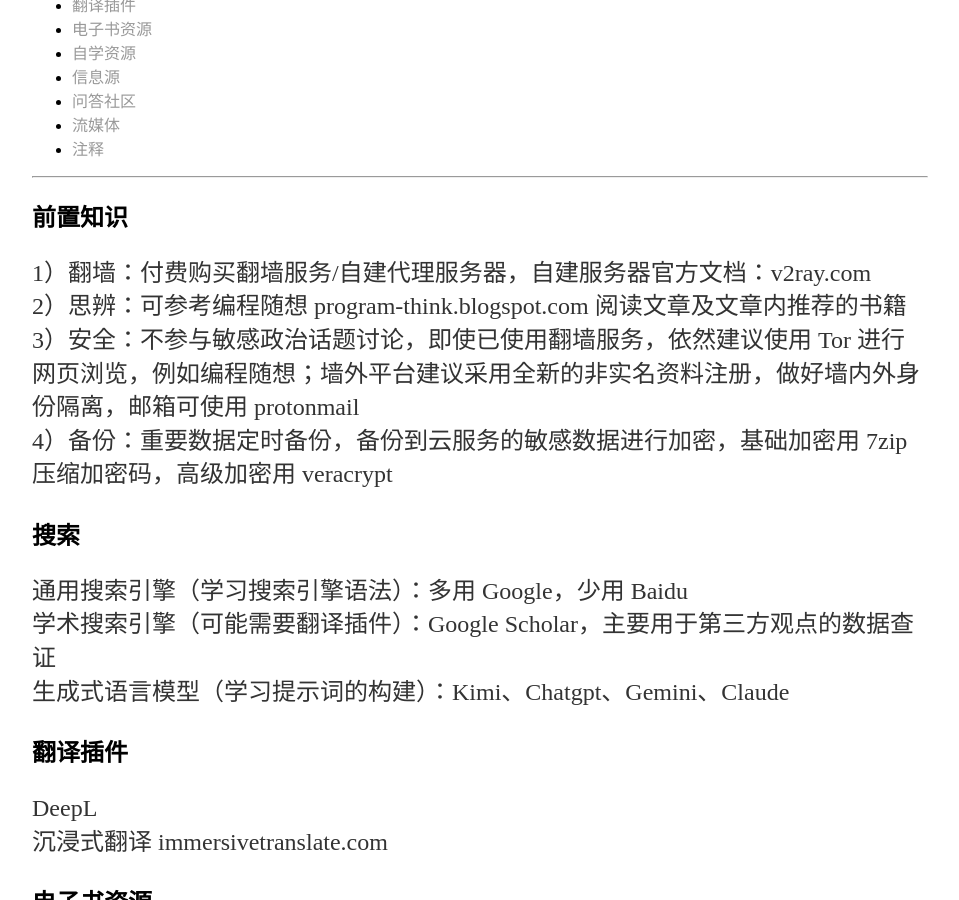
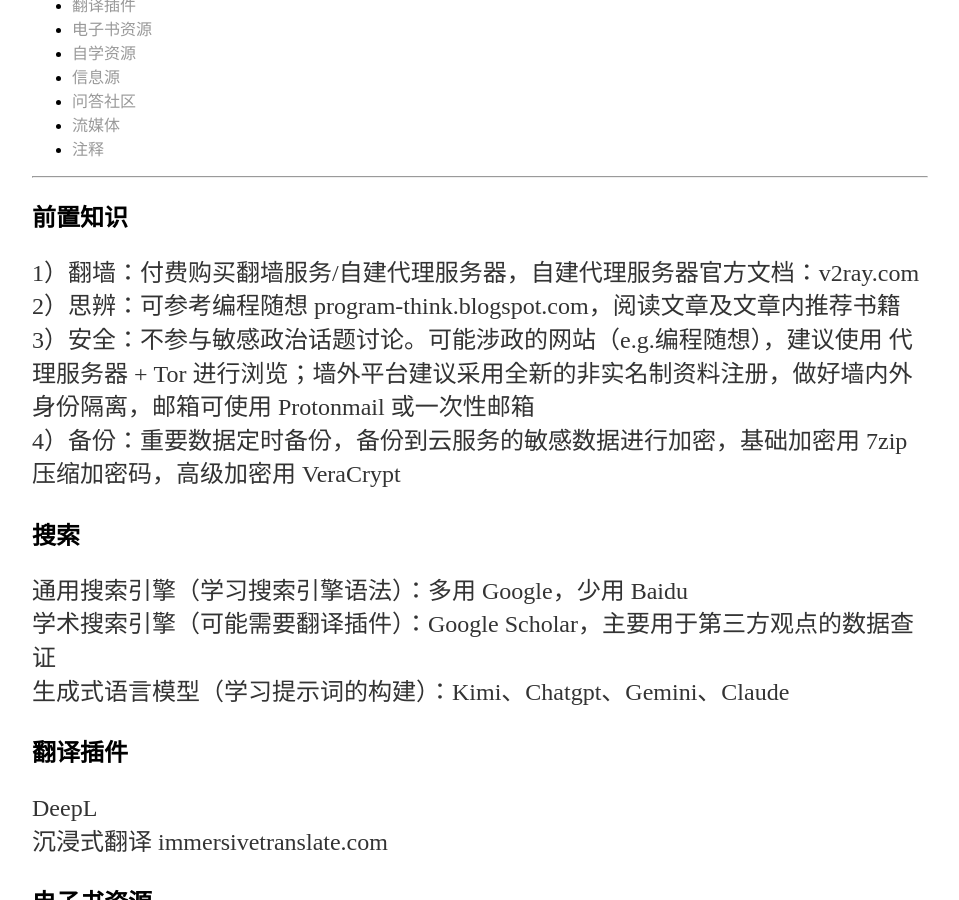
Before and after one commit to cnt2/cnt2.github.io, a Jekyll site: the page built from _posts/2024-08-12-信息获取指南.md, in a window 1280 px wide and 900 px high, scrolled down 381 px. Shown: the whole window, without its empty margins (160-1119 px from the left). Built offline with Jekyll 4.4.1, drawn with Linux system fonts in a browser that asks for light colours; some of the changed text lies outside the part shown.

Commit message:
Update 2024-08-12-信息获取指南.md

```diff
--- a/_posts/2024-08-12-信息获取指南.md
+++ b/_posts/2024-08-12-信息获取指南.md
@@ -17,10 +17,10 @@
 ---
 
 ## 前置知识
-1）翻墙：付费购买翻墙服务/自建代理服务器，自建服务器官方文档：v2ray.com
-2）思辨：可参考编程随想 program-think.blogspot.com 阅读文章及文章内推荐的书籍
-3）安全：不参与敏感政治话题讨论，即使已使用翻墙服务，依然建议使用 Tor 进行网页浏览，例如编程随想；墙外平台建议采用全新的非实名资料注册，做好墙内外身份隔离，邮箱可使用 protonmail
-4）备份：重要数据定时备份，备份到云服务的敏感数据进行加密，基础加密用 7zip 压缩加密码，高级加密用 veracrypt
+1）翻墙：付费购买翻墙服务/自建代理服务器，自建代理服务器官方文档：v2ray.com
+2）思辨：可参考编程随想 program-think.blogspot.com，阅读文章及文章内推荐书籍
+3）安全：不参与敏感政治话题讨论。可能涉政的网站（e.g.编程随想），建议使用 代理服务器 + Tor 进行浏览；墙外平台建议采用全新的非实名制资料注册，做好墙内外身份隔离，邮箱可使用 Protonmail 或一次性邮箱
+4）备份：重要数据定时备份，备份到云服务的敏感数据进行加密，基础加密用 7zip 压缩加密码，高级加密用 VeraCrypt
 
 ## 搜索
  通用搜索引擎（学习搜索引擎语法）：多用 Google，少用 Baidu
```
Also changed, not shown: other parts of _posts/2024-08-12-信息获取指南.md (+3 -0 lines).
